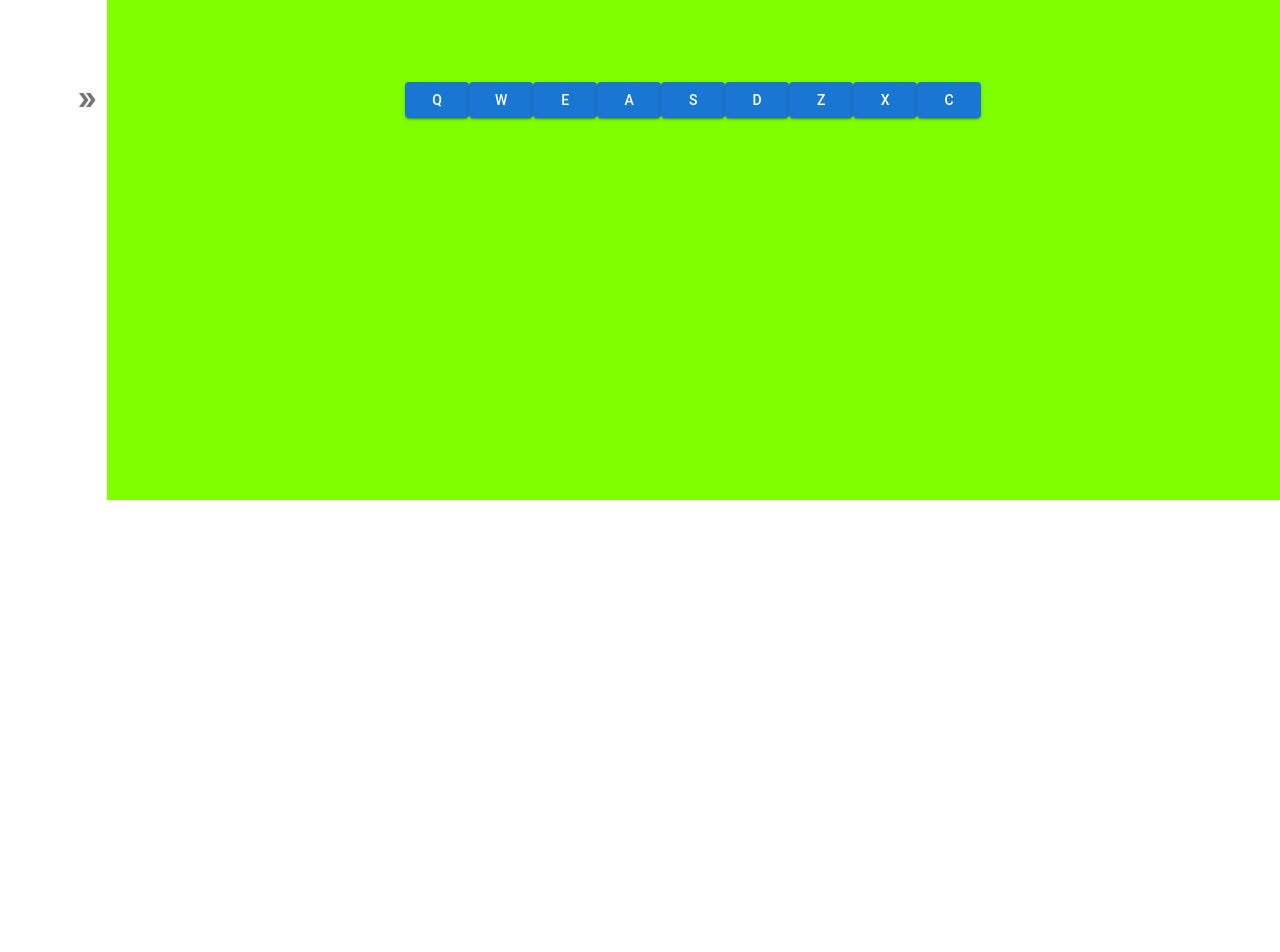
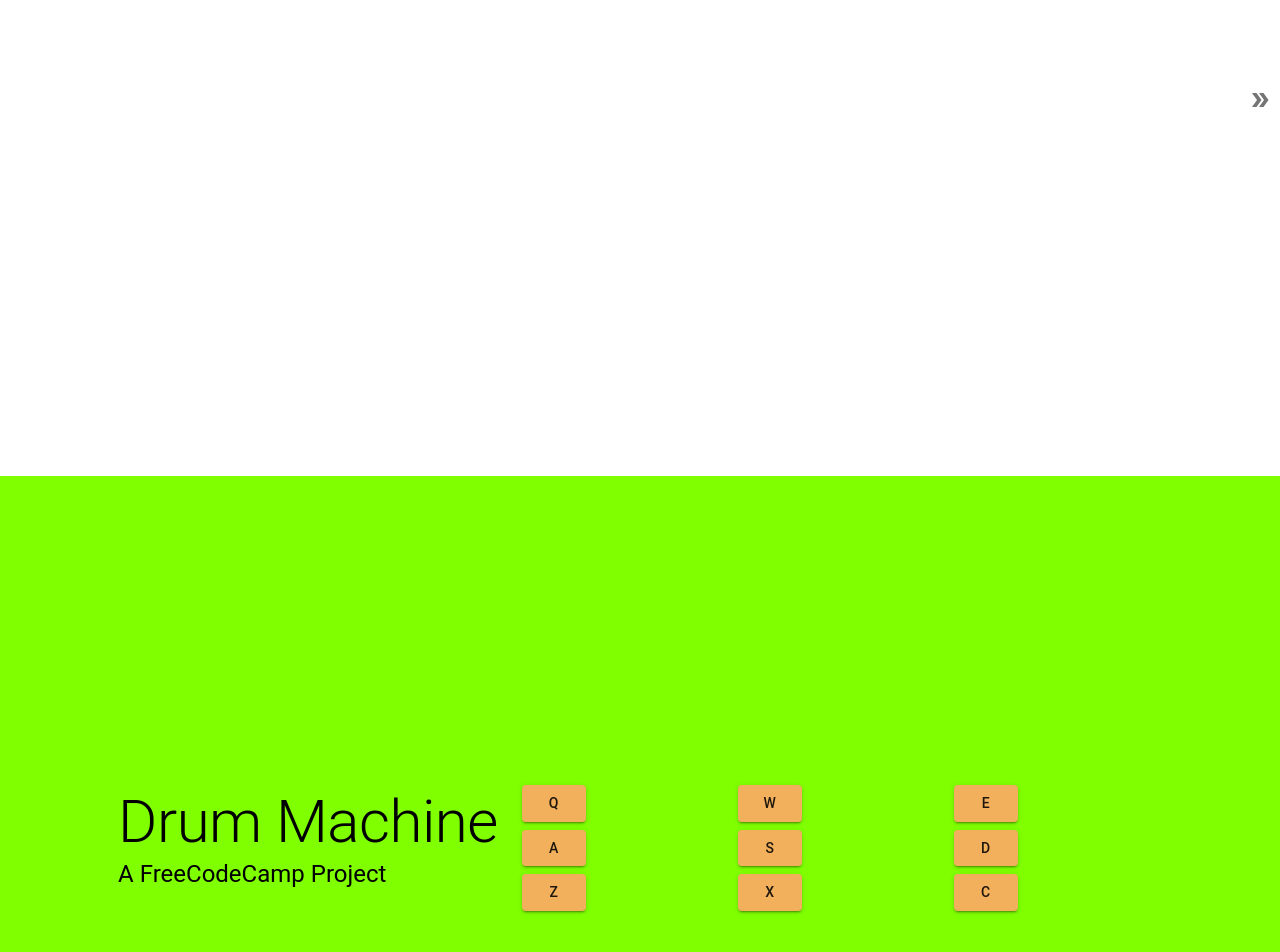
Before and after one commit to Dmnk28/drumapp, a React (Create React App) app in the folder drums/: page / in a window 1280 px wide. Shown: the part 300-1252 px from the top of the page. Before the commit the page ends 800 px from the top, so only its background shows below. Built offline with nearby package versions, Linux system fonts and the light colour scheme.

Commit message:
Started to modify the StandardTheme

```diff
--- a/drums/src/App.js
+++ b/drums/src/App.js
@@ -1,31 +1,49 @@
 import React, {useState} from 'react';
 
-import { Container } from '@mui/material';
-import { Grid } from '@mui/material';
+import { Grid, Typography } from '@mui/material';
 import DrumPad from './components/DrumPad';
 import ProjectBar from './components/ProjectBar/ProjectBar';
 import drumsArray from './data/_drumsArray';
 
-import logo from './logo.svg';
+import { ThemeProvider } from '@mui/material';
 import './styles/main.css';
+import theme from './components/Theme';
 
 const App = () => {
   const [display, setDisplay] = useState('');
 
   return (
     <div className="App">
-      <Grid container>
-        <Grid item xs={1}>
-          <ProjectBar></ProjectBar>
+      <ThemeProvider theme={theme}>
+      <ProjectBar
+          title       =   'Build a Drum Machine'
+          institute    =   'FreeCodeCamp'
+          instURL     =   'https://www.freecodecamp.org/'
+          course      =   'Front End Development Libraries Certification'
+          courseURL   =   'https://www.freecodecamp.org/learn/front-end-development-libraries/'
+          userStory   =   'https://www.freecodecamp.org/learn/front-end-development-libraries/front-end-development-libraries-projects/build-a-drum-machine'
+          repository  =   'https://github.com/Dmnk28/drumapp'
+          readme      =   'https://github.com/Dmnk28/drumapp/blob/main/README.md'
+      />
+      <Grid container spacing={{xs:3}} id="drum-machine">
+        <Grid item>
+          <Typography variant="h2">Drum Machine</Typography>
+          <Typography variant="h5">A FreeCodeCamp Project</Typography>
+          <div id="display">
+            <h2>{display}</h2>
+          </div>
         </Grid>
-        <Grid item xs={11} id="drum-machine">
-          <div id="display">{display}</div>
-
-          {drumsArray.map(el => (
-            <DrumPad key={el.id} id={el.id} keyLetter={el.keyLetter} keyCode={el.keyCode} soundUrl={el.soundUrl} setDisplay={setDisplay}></DrumPad>
-          ))}
+        <Grid item>
+          <Grid container spacing={{xs:1}} colums={{xs:2}}>
+            {drumsArray.map(el => (
+              <Grid item xs={4} md={4}>
+                <DrumPad key={el.id} id={el.id} keyLetter={el.keyLetter} keyCode={el.keyCode} soundUrl={el.soundUrl} setDisplay={setDisplay}></DrumPad>
+              </Grid>
+            ))}
+          </Grid>
         </Grid>
       </Grid>
+      </ThemeProvider>
     </div>
   );
 }
--- /dev/null
+++ b/drums/src/components/Theme.js
@@ -0,0 +1,27 @@
+import { createTheme } from '@mui/material/styles';
+
+const theme = createTheme({
+  palette: {
+    primary: {
+      // light: will be calculated from palette.primary.main,
+      main: '#F2AF5C',
+      // dark: will be calculated from palette.primary.main,
+      // contrastText: will be calculated to contrast with palette.primary.main
+    },
+    secondary: {
+      // light: will be calculated from palette.primary.main,
+        main: '#2A4759',
+      // dark: will be calculated from palette.secondary.main,
+      // contrastText: will be calculated to contrast with palette.primary.main
+    },
+    // Used by `getContrastText()` to maximize the contrast between
+    // the background and the text.
+    contrastThreshold: 3,
+    // Used by the functions below to shift a color's luminance by approximately
+    // two indexes within its tonal palette.
+    // E.g., shift from Red 500 to Red 300 or Red 700.
+    tonalOffset: 0.2,
+  },
+});
+
+export default theme;
```
